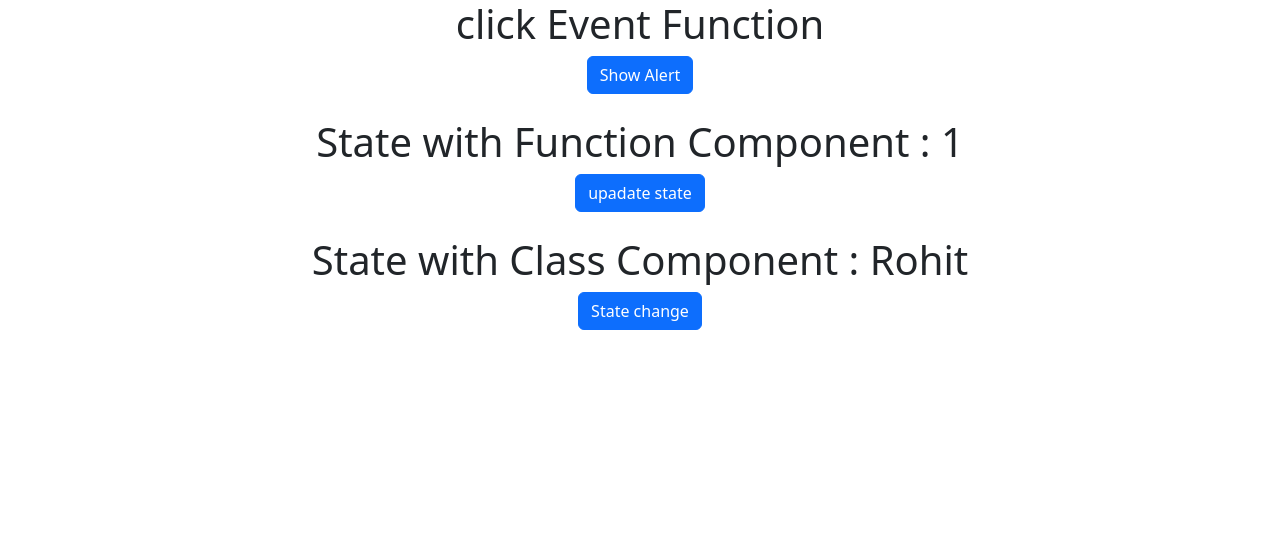
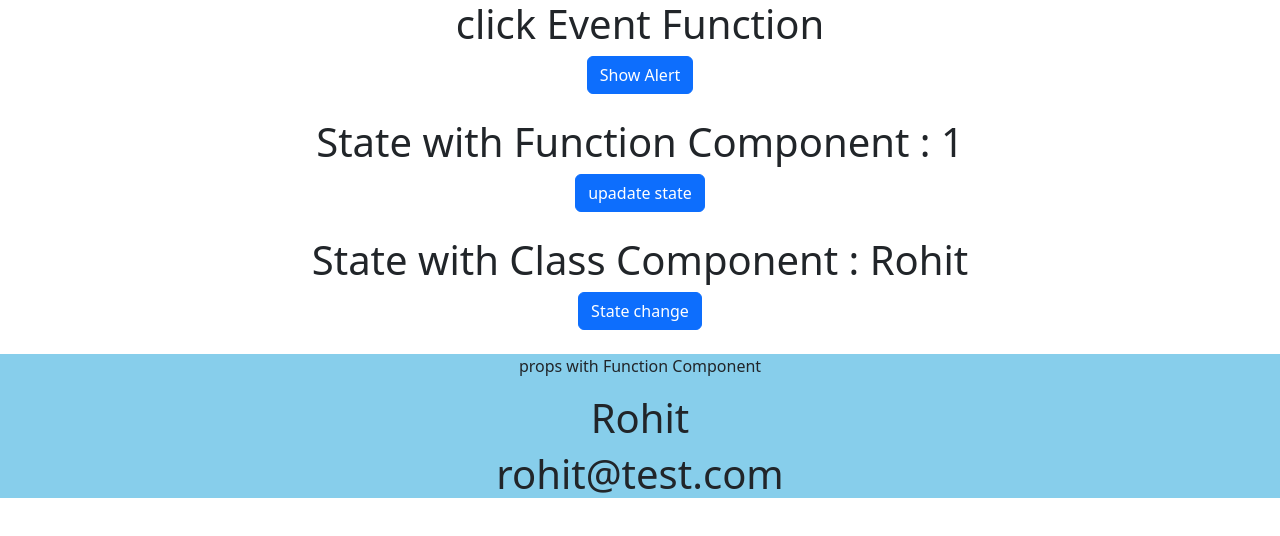
Before and after one commit to Rohit3920/React-practise, a React (Create React App) app: page / in a window 1280 px wide. Shown: the top 536 px of the page. Built offline with nearby package versions, Linux system fonts and the light colour scheme.

Commit message:
props with function component to add style.css file

```diff
--- a/src/App.js
+++ b/src/App.js
@@ -5,8 +5,10 @@ import React from 'react';
 import ClickEventFun from './Component/ClickEventFun'
 import StateFun from './Component/StateFun'
 import StateCls from './Component/StateCls';
+import PropFun from './Component/PropFun';
 
 function App() {
+
   return (
     <div className="App">
       {/* <h1>Hello</h1> */}
@@ -15,6 +17,7 @@ function App() {
       <ClickEventFun /><br/>
       <StateFun /><br/>
       <StateCls /> <br/>
+    <PropFun name = {"Rohit"} email={"rohit@test.com"}/> <br/>
     </div>
   );
 }
--- /dev/null
+++ b/src/Component/PropFun.js
@@ -0,0 +1,13 @@
+import "./style.css"
+function PropFun(props){
+    console.warn(props)
+    return (
+        <div className="main">
+            <p>props with Function Component</p>
+            <h1>{props.name}</h1>
+            <h1>{props.email}</h1>
+            {/* <h1>{props.other.address}</h1> */}
+        </div>
+    )
+}
+export default PropFun;
--- /dev/null
+++ b/src/Component/style.css
@@ -0,0 +1,3 @@
+.main{
+    background-color: skyblue;
+}
```
